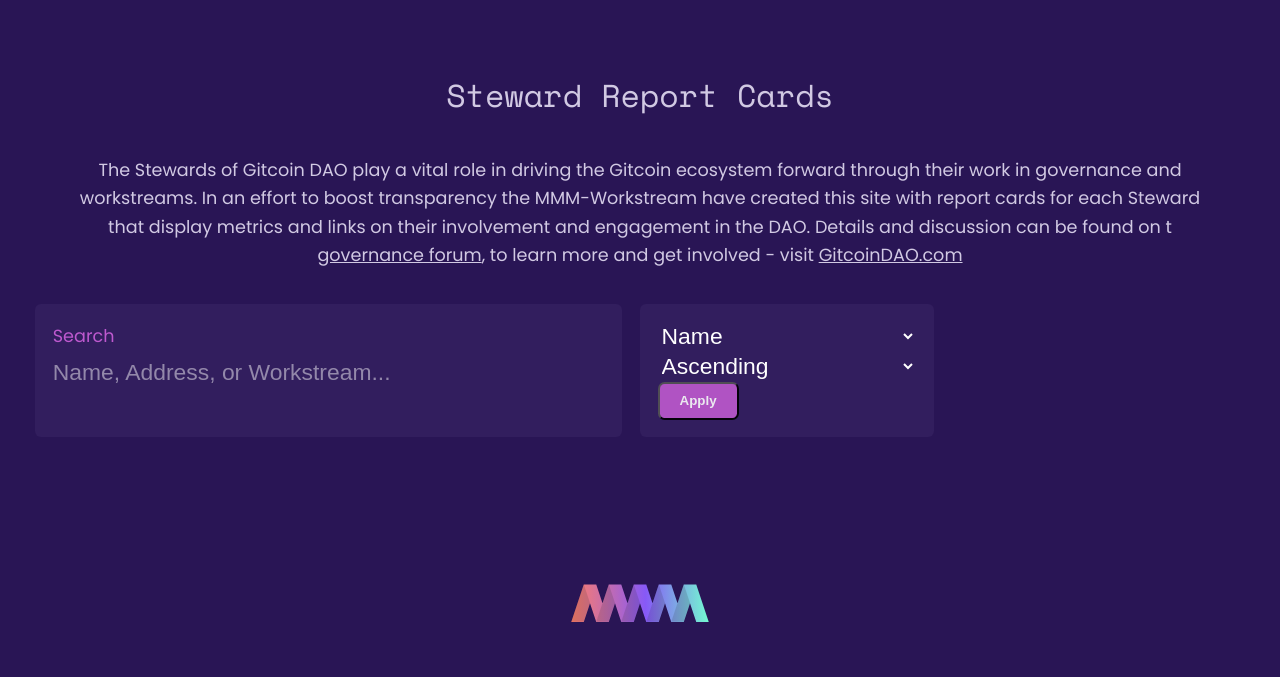
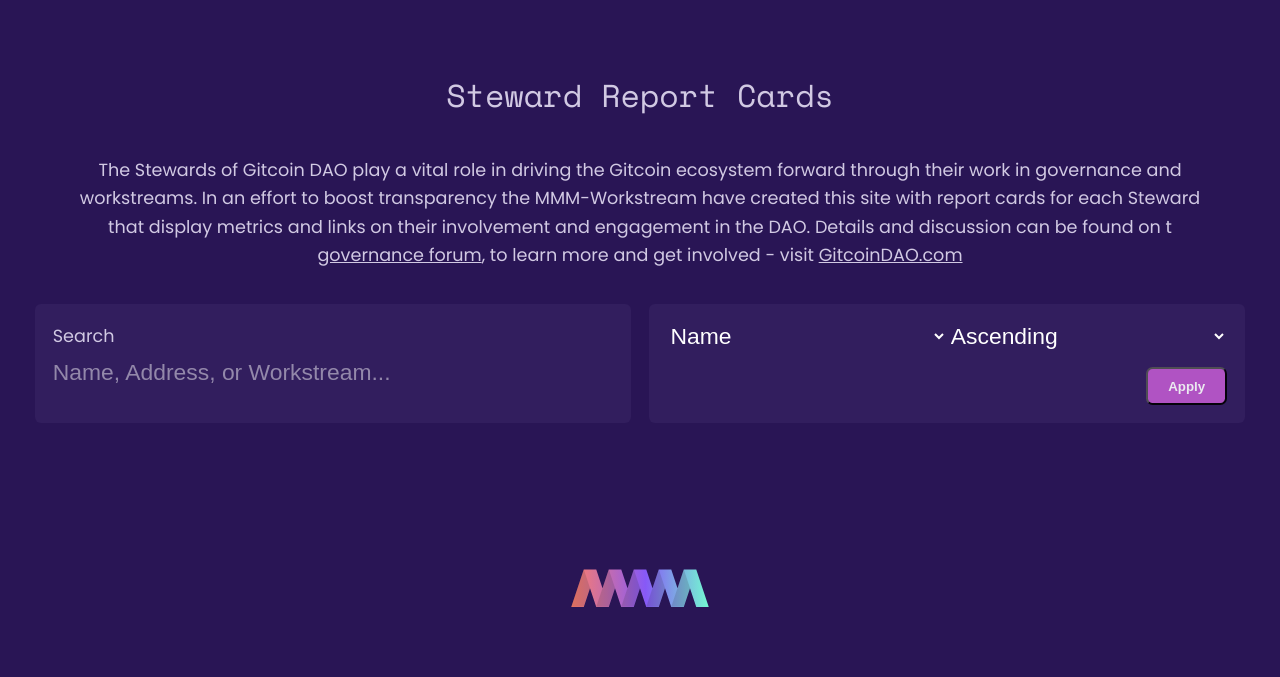
Before and after one commit to mmmgtc/stewards-v1.0, a Flask app: page / in a window 1280 px wide. Shown: the top 677 px of the page. Run offline with Flask 2, Linux system fonts and the light colour scheme; parts of the project's set-up code (start-up, migrations or seed data) failed here and were passed over.

Commit message:
Update dropdown styling

```diff
--- a/assets/css/app.css
+++ b/assets/css/app.css
@@ -272,7 +272,7 @@ section#gitcoindao a {
 
 .ui {
   display: grid;
-  grid-template-columns: 2fr 1fr 1fr;
+  grid-template-columns: 2fr 2fr;
   margin: 0em 2em;
   gap: 1em;
 }
@@ -290,18 +290,35 @@ section#gitcoindao a {
   font-size: 130%;
   background-color: transparent;
 }
-.ui input:focus,
 .ui select:focus {
   outline: none;
+  color: var(--meteor);
 }
 .ui label {
   font-size: 100%;
-  color: var(--purple);
   margin-bottom: 0.5em;
   display: block;
 }
 .ui ::placeholder {
   color: var(--grey);
+}
+#dropdowns {
+  display: flex;
+  flex-direction: column;
+  align-items: flex-end;
+}
+#dropdowns button {
+  cursor: pointer;
+  width: min-content;
+}
+#dropdowns select {
+  cursor: pointer;
+}
+#dropdowns .selects {
+  width: 100%;
+  display: flex;
+  flex-direction: row;
+  margin-bottom: 1rem;
 }
 
 @media (max-width: 688px) {
--- a/templates/index.html
+++ b/templates/index.html
@@ -77,7 +77,8 @@
       </div>
 
       <div class="input-wrapper">
-        <form action="{{ url_for('index')}}" method="post">
+        <form action="{{ url_for('index')}}" method="post" id="dropdowns">
+          <div class="selects">
             <select name="Values" id="dropdown">
               <option value="name">Name</option>
               <option value="date">Date</option>
@@ -89,6 +90,7 @@
               <option value="True">Ascending</option>
               <option value="False">Descending</option>
             </select>
+          </div>
 
           <button type="submit" class="btn">Apply</button>
         </form>
```
Lines whose indentation alone changed are shown as unchanged.
